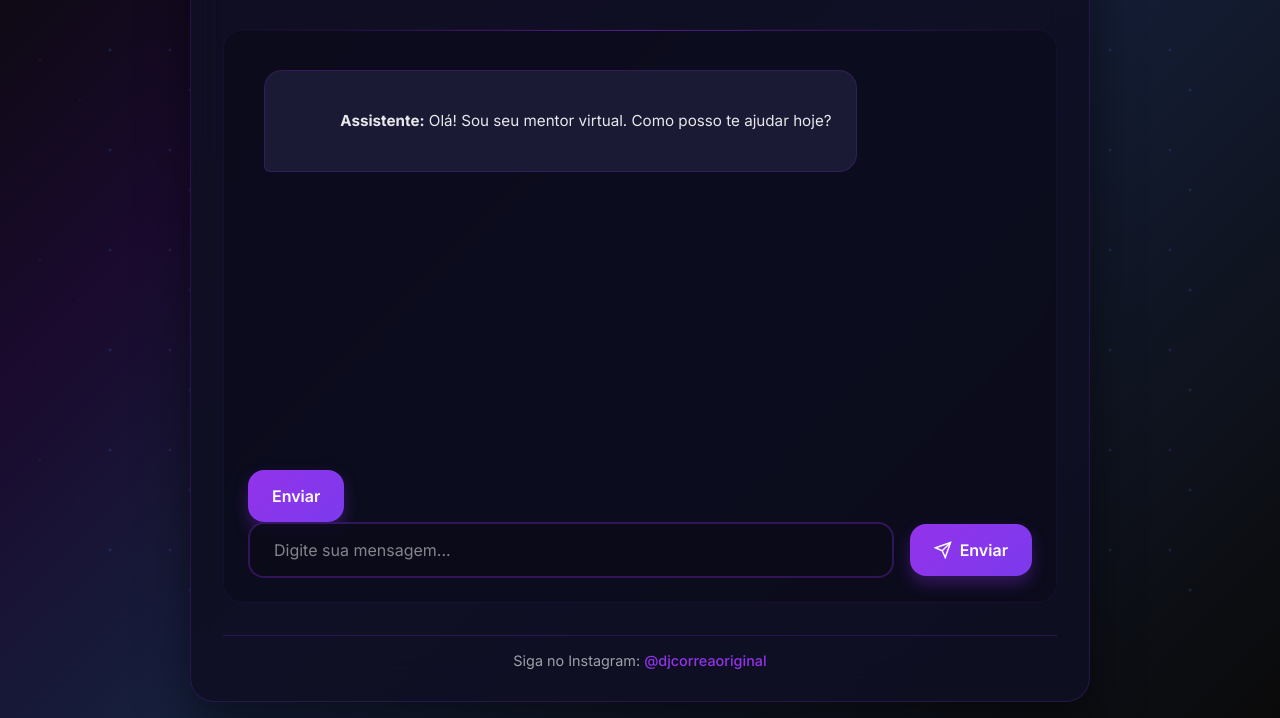
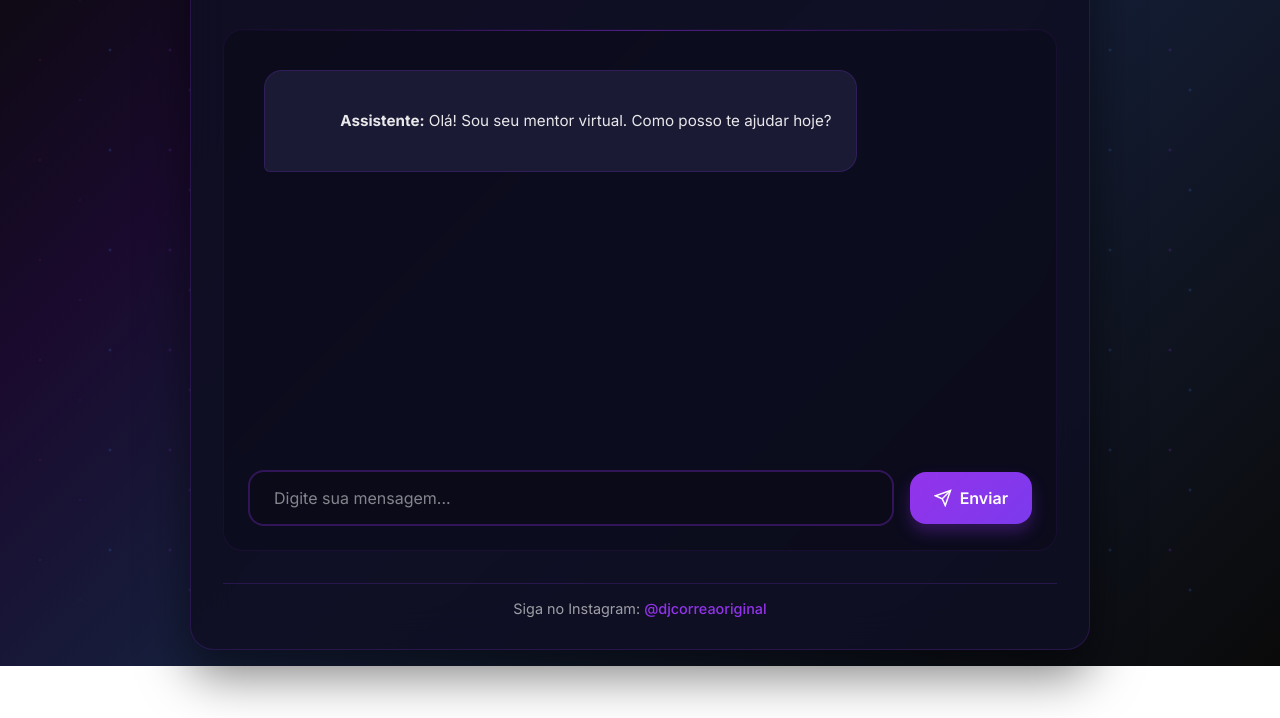
Before and after one commit to djcorrea/prodai2, a website: page public/index.html in a window 1280 px wide. Shown: the part 155-873 px from the top of the page. After the commit the page ends 821 px from the top, so only its background shows below. Drawn offline with Linux system fonts and the light colour scheme.

Commit message:
Update index.html

```diff
--- a/public/index.html
+++ b/public/index.html
@@ -24,7 +24,6 @@
           </div>
         </div>
       </div>
-      <button onclick="sendMessage()" id="sendBtn">Enviar</button>
 
       <div class="typing-indicator" id="typingIndicator">
         <div class="typing-dots">
```
